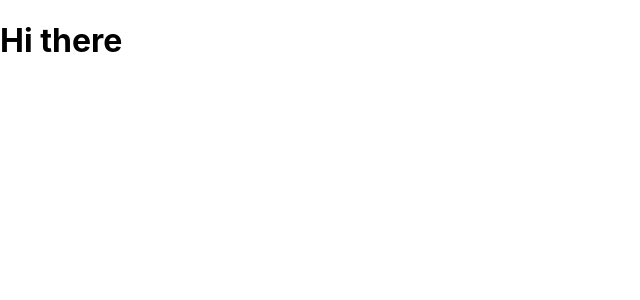
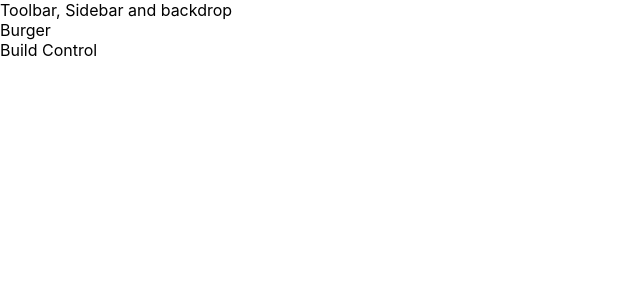
Before and after one commit to phemmelliot/burger-builder, a React app: page / in a window 1280 px wide. Shown: the top 300 px of the page, without its empty margins (0-640 px from the left). Built offline with nearby package versions, Linux system fonts and the light colour scheme; the HTML template or start-up script is replaced by a standard one.

Commit message:
ch(structure): create basic layout structure   - add empty layout component   - wrap burgerbuilder with Layout
[Delivers #3]

```diff
--- a/src/App.js
+++ b/src/App.js
@@ -1,11 +1,15 @@
 import React, { Component } from 'react';
 import classes from './App.css';
+import Layout from './components/Layout';
+import BurgerBuilder from './container/BurgerBuilder'
 
 class App extends Component {
   render() {
     return (
       <div className={classes.App}>
-        <h1>Hi there</h1>
+        <Layout>
+          <BurgerBuilder />
+        </Layout>
       </div>
     );
   }
--- /dev/null
+++ b/src/components/Layout/Layout.css
@@ -0,0 +1,3 @@
+.burger-margin {
+  margin-top: 20px;
+}
--- /dev/null
+++ b/src/components/Layout/index.jsx
@@ -0,0 +1,15 @@
+import React from 'react';
+import classes from './Layout.css'
+
+const layout = props => (
+  <>
+    <div>
+      Toolbar, Sidebar and backdrop
+    </div>
+    <main className={classes['burger-margin']}>
+      {props.children}
+    </main>
+  </>
+);
+
+export default layout;
--- /dev/null
+++ b/src/container/BurgerBuilder/index.jsx
@@ -0,0 +1,14 @@
+import React, { Component } from 'react';
+
+class BurgerBuilder extends Component {
+  render(){
+    return(
+      <>
+        <div>Burger</div>
+        <div>Build Control</div>
+      </>
+    )
+  }
+}
+
+export default BurgerBuilder;
```
